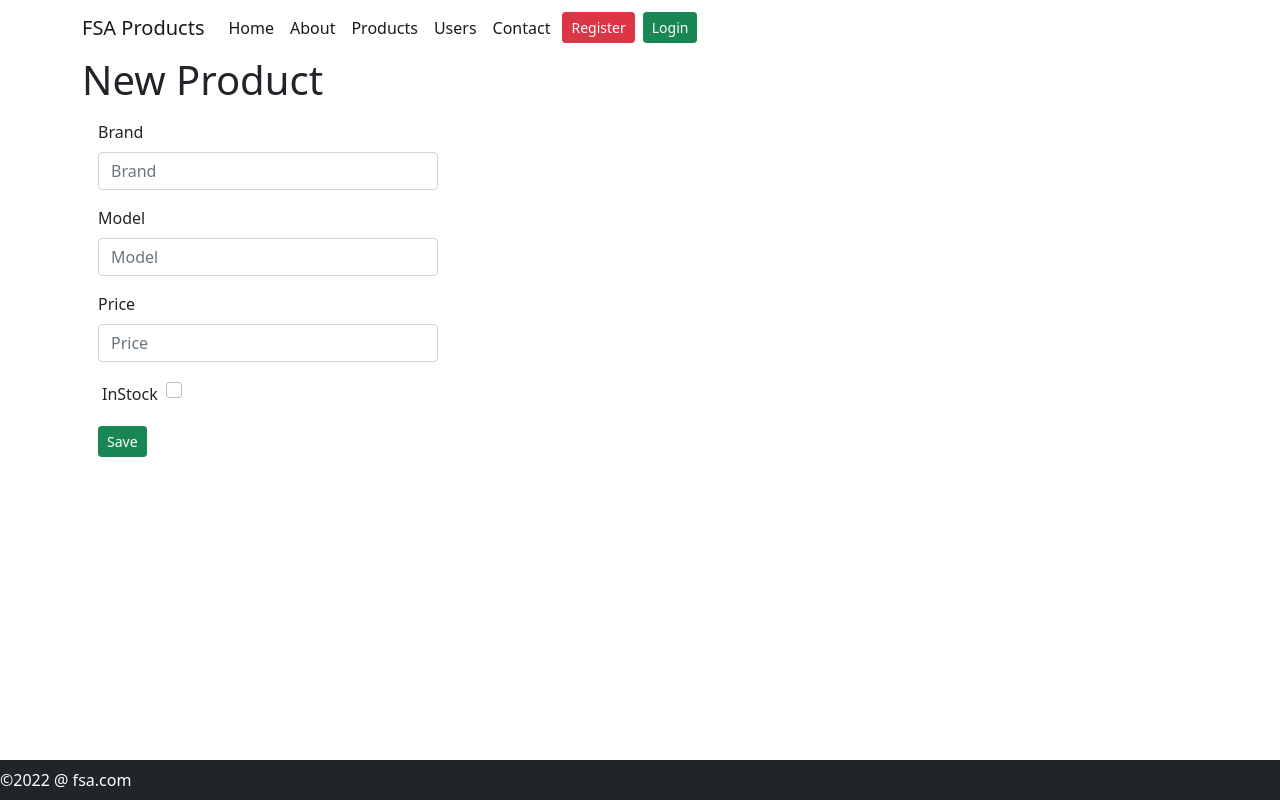
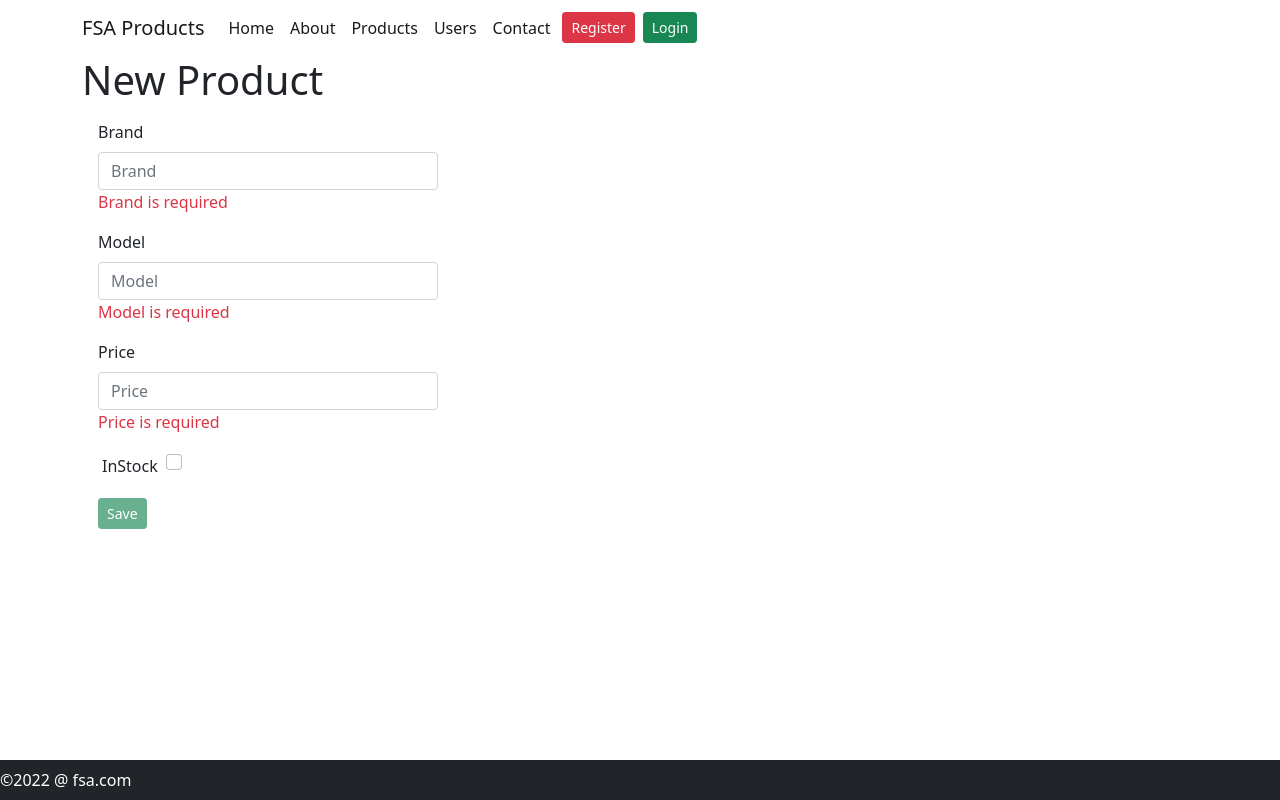
Before and after one commit to Mujib517/fsa-ui-b3, a React (Create React App) app: page /products/new in a window 1280 px wide. Built offline with nearby package versions, Linux system fonts and the light colour scheme.

Commit message:
Validations

```diff
--- a/src/NewProduct.js
+++ b/src/NewProduct.js
@@ -35,6 +35,11 @@ class NewProduct extends React.Component {
         }
     }
 
+    isInvalid = () => {
+        const { brand, model, price } = this.state.product;
+        return !brand || !model || !price;
+    }
+
     render() {
         const { brand, model, price, inStock } = this.state.product;
         return <div className="col-md-4">
@@ -53,21 +58,30 @@ class NewProduct extends React.Component {
                 <label for="txtBrand" className="form-label">Brand</label>
                 <input id="txtBrand" name="brand" value={brand}
                     placeholder="Brand" className="form-control" type="text" onChange={this.onInputChange} />
+                <ShouldRender cond={!brand}>
+                    <span className="text-danger">Brand is required</span>
+                </ShouldRender>
             </div>
             <div className="m-3">
                 <label for="txtModel" className="form-label">Model</label>
                 <input id="txtModel" name="model" value={model} placeholder="Model" className="form-control" type="text" onChange={this.onInputChange} />
+                <ShouldRender cond={!model}>
+                    <span className="text-danger">Model is required</span>
+                </ShouldRender>
             </div>
             <div className="m-3">
                 <label for="txtPrice" className="form-label">Price</label>
                 <input id="txtPrice" name="price" value={price} placeholder="Price" className="form-control" type="text" onChange={this.onInputChange} />
+                <ShouldRender cond={!price}>
+                    <span className="text-danger">Price is required</span>
+                </ShouldRender>
             </div>
             <div className="m-3">
                 <label for="chkPrice" className="form-label m-1">InStock</label>
                 <input type="checkbox" name="inStock" value={inStock} id="chkPrice" className="m-1 form-check-input" onChange={this.onInputChange} />
             </div>
             <div className="m-3">
-                <button onClick={this.onSave} className="btn btn-success btn-sm">Save</button>
+                <button disabled={this.isInvalid()} onClick={this.onSave} className="btn btn-success btn-sm">Save</button>
             </div>
         </div>
     }
```
